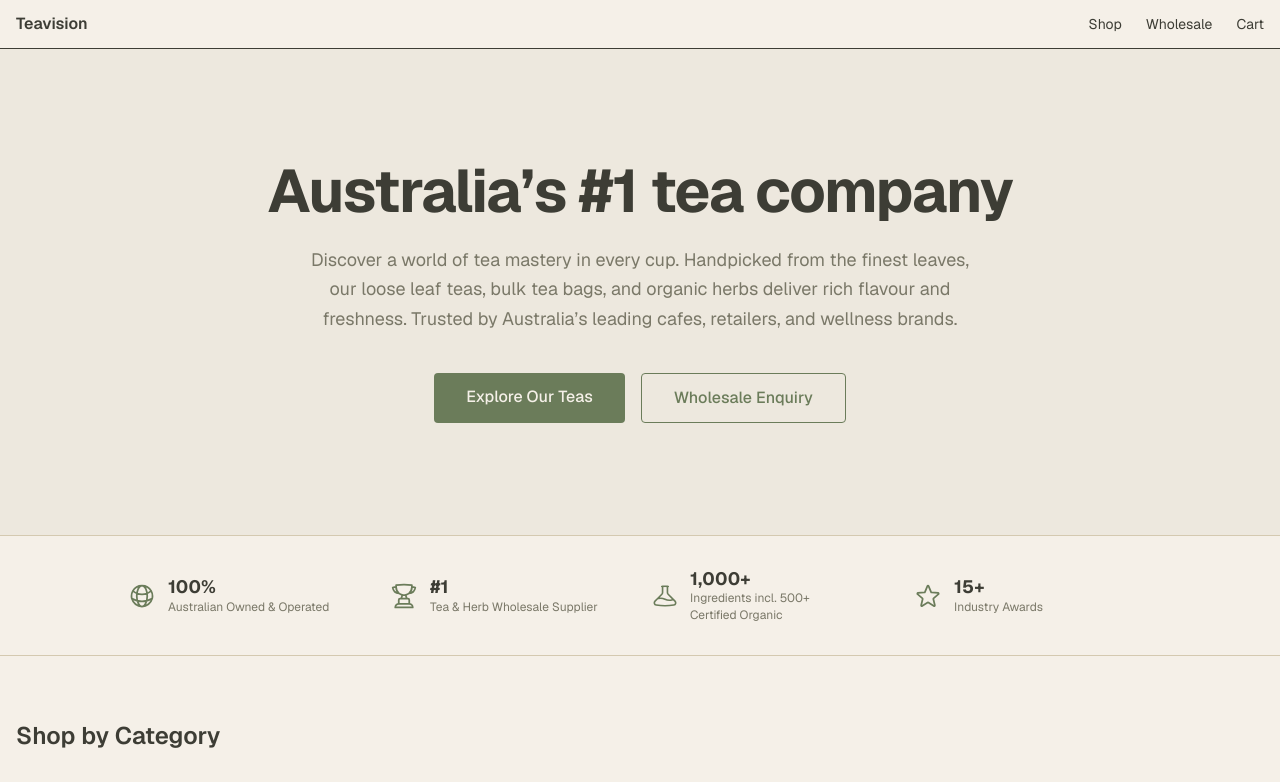
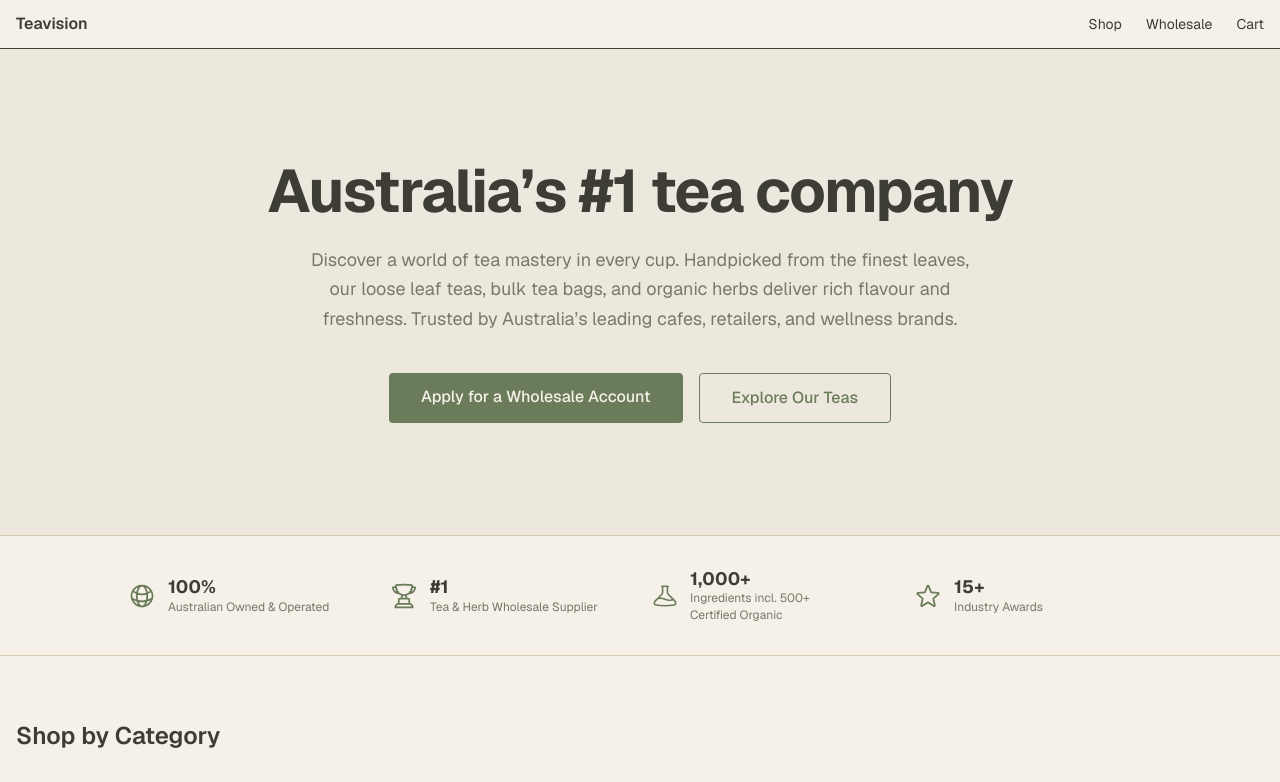
Before and after one commit to franz-ss/teavision-storefront, a Next.js app: page / in a window 1280 px wide. Shown: the top 782 px of the page. Built offline with nearby package versions, Linux system fonts and the light colour scheme.

Commit message:
fix: elevate wholesale CTA to primary in homepage hero

```diff
--- a/app/(storefront)/page.tsx
+++ b/app/(storefront)/page.tsx
@@ -128,16 +128,16 @@ export default function HomePage() {
           </p>
           <div className="mt-10 flex flex-wrap justify-center gap-4">
             <Link
-              href="/collections/all"
+              href="/pages/wholesale"
               className="bg-primary text-background hover:bg-primary-hover rounded px-8 py-3 font-medium focus-visible:ring-2 focus-visible:ring-offset-2"
             >
-              Explore Our Teas
+              Apply for a Wholesale Account
             </Link>
             <Link
-              href="/pages/wholesale"
+              href="/collections/all"
               className="border-primary text-primary hover:bg-surface rounded border px-8 py-3 font-medium focus-visible:ring-2 focus-visible:ring-offset-2"
             >
-              Wholesale Enquiry
+              Explore Our Teas
             </Link>
           </div>
         </div>
```
